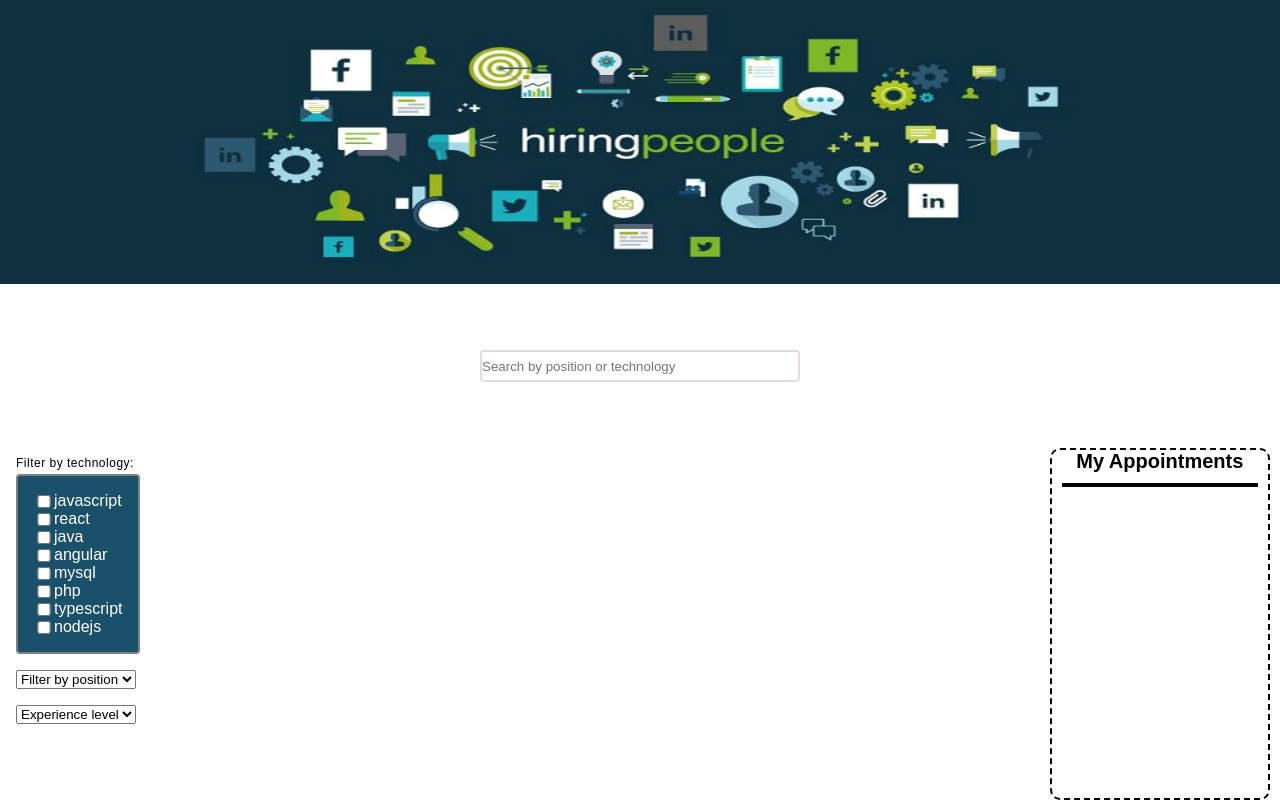
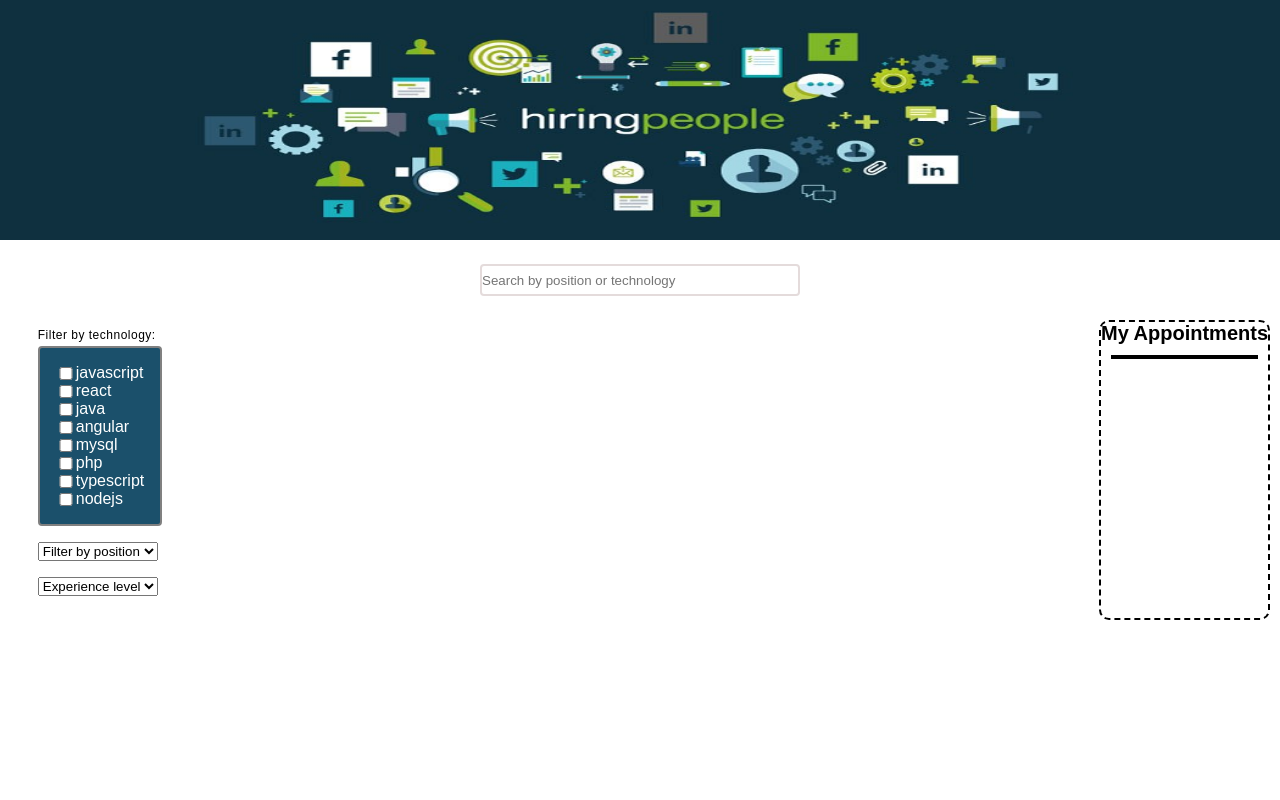
Before and after one commit to RafaelArmelin/boolean-uk-js-group-project, a website: page index.html in a window 1280 px wide. Drawn offline with Linux system fonts and the light colour scheme; no server answers.

Commit message:
Update styles

```diff
--- a/styles/index.css
+++ b/styles/index.css
@@ -1,6 +1,5 @@
 #root {
   display: grid;
-  min-height: 100vh;
 }
 
 .appointment-card {
@@ -25,8 +24,8 @@
   display: grid;
   grid-template-columns: 1fr;
   place-items: center;
-  max-height: 300px;
-  width: 100px;
+  height: 300px;
+  width: 200px;
 }
 
 .filter-forms-wrapper {
@@ -127,12 +126,12 @@
   background-image: url(/src/header.jpeg);
   background-repeat: no-repeat;
   background-size: 100% 100%;
-  min-height: 200px;
+  height: 30vh;
 }
 
 .main_class {
   display: grid;
-  grid-template-columns: 10% 72% 18%;
+  grid-template-columns: auto 1fr auto;
 }
 
 .main_content {
```
